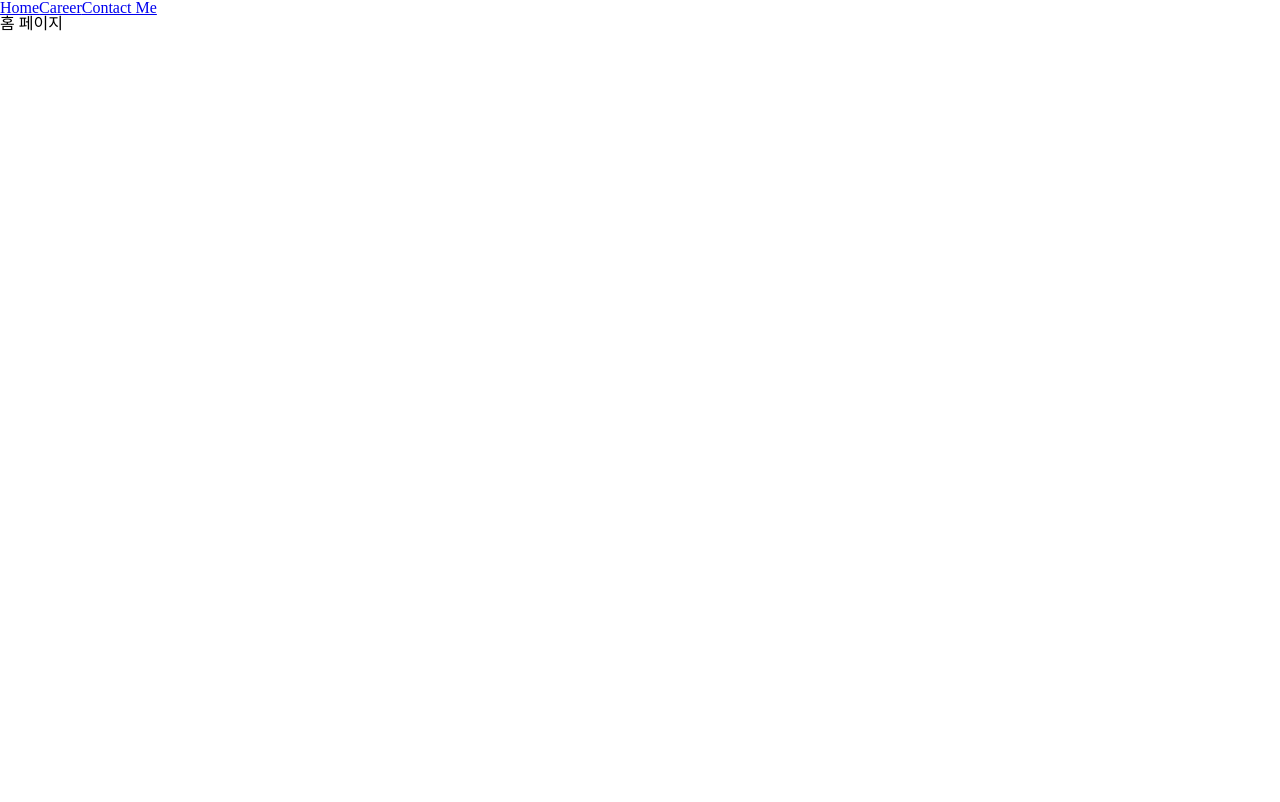
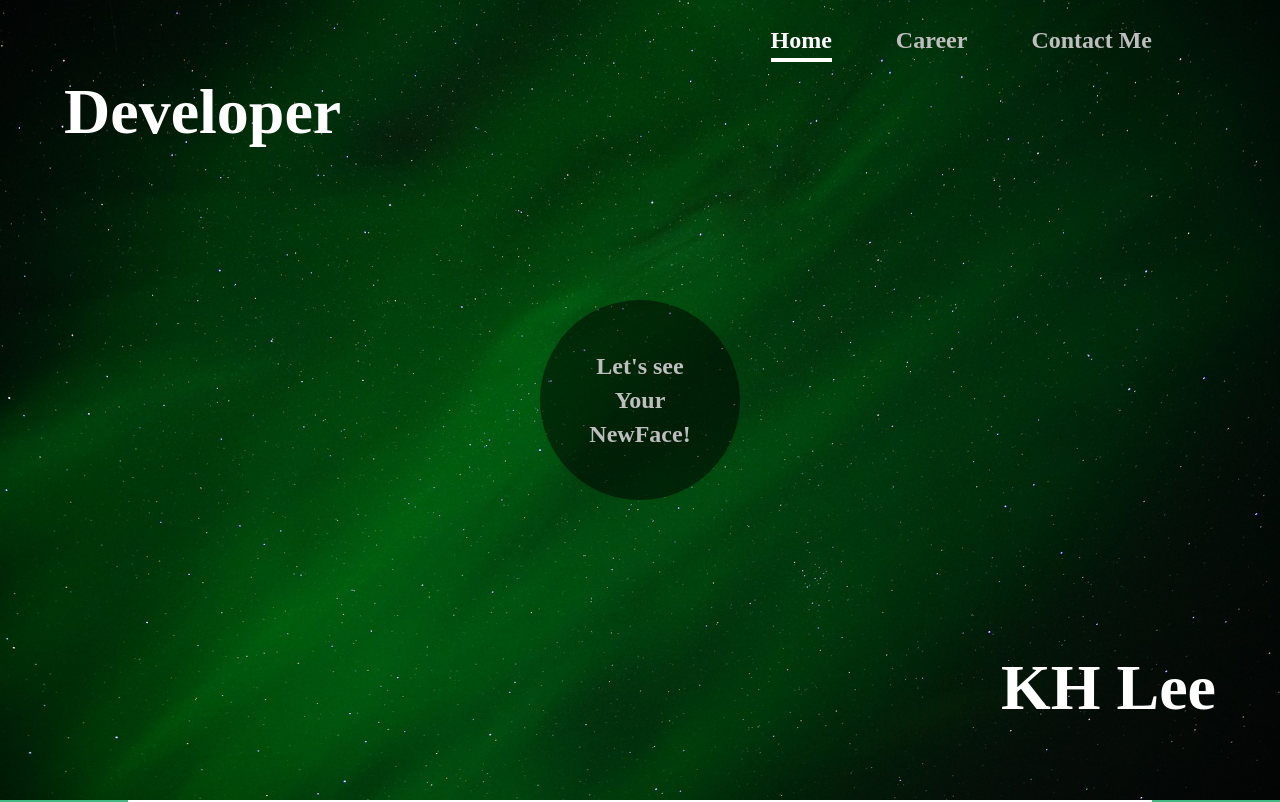
Before and after one commit to horingring/my-portfolio-vue, a Vue app: page / in a window 1280 px wide. Shown: the top 802 px of the page. Built offline with nearby package versions, Linux system fonts and the light colour scheme.

Commit message:
[add] 인트로 컴포넌트 추가 & About 컴포넌트 초기작업

```diff
--- a/src/App.vue
+++ b/src/App.vue
@@ -6,7 +6,7 @@
 </template>
 
 <script>
-import HeaderComponent from './components/HeaderComponent.vue'
+import HeaderComponent from './components/common/HeaderComponent.vue'
 
 export default {
   name: 'App',
--- a/src/assets/css/index.css
+++ b/src/assets/css/index.css
@@ -1,6 +1,149 @@
+/***** 공통 S *****/
 html,
 body,
 #app,
 .root-wrap {
     height: 100%;
 }
+
+.root-wrap {
+    position: relative;
+}
+
+.flex-center {
+    display: flex;
+    justify-content: center;
+    align-items: center;
+}
+
+body::-webkit-scrollbar {
+    width: 8px;
+    background-color: rgb(0, 0, 0, 0.5);
+}
+body::-webkit-scrollbar-thumb {
+    width: 8px;
+    background-color: rgb(0, 0, 0, 0.6);
+    border-top-left-radius: 10px;
+    border-top-right-radius: 10px;
+    border-bottom-left-radius: 10px;
+    border-bottom-right-radius: 10px;
+}
+/***** 공통 E *****/
+
+/***** 헤더 S *****/
+.root-wrap header.main-header {
+    position: absolute;
+    box-sizing: border-box;
+    left: 0;
+    top: 0;
+    width: 100%;
+    height: 10vh;
+    display: flex;
+    justify-content: right;
+    align-items: center;
+    gap: 5vw;
+    padding-right: 10vw;
+    z-index: 50;
+}
+.root-wrap header.main-header.green {
+    background-color: #42b883;
+}
+.root-wrap header.main-header.navy {
+    background-color: #35495e;
+}
+.root-wrap header.main-header a {
+    font-size: 24px;
+    font-weight: bold;
+    color: #BEBEBE;
+    text-decoration: none;
+}
+.root-wrap header.main-header a:hover,
+.root-wrap header.main-header a.router-link-exact-active {
+    position: relative;
+    color: white;
+}
+.root-wrap header.main-header a:hover::after,
+.root-wrap header.main-header a.router-link-exact-active::after {
+    position: absolute;
+    bottom: -10px;
+    content: '';
+    display: block;
+    width: 100%;
+    height: 4px;
+    background-color: white;
+}
+/***** 헤더 E *****/
+
+/***** Home 페이지 S *****/
+.home-page_wrap,
+.home-page_wrap main {
+    height: 100%;
+}
+
+/* Home 페이지 _ IntroComponent S */
+.intro_wrap {
+    position: relative;
+    height: 100%;
+    background-image: url("../img/northern-lights-3242090_1920.jpg");
+    background-position: center;
+    background-size: 100% auto;
+}
+.intro_wrap.background-std_ver {
+    background-size: auto 100%;
+}
+.intro_wrap .btn {
+    flex-direction: column;
+    gap: 10px;
+    color: #BEBEBE;
+    width: 200px;
+    height: 200px;
+    border-radius: 50%;
+    background-color: rgb(0, 0, 0, 0.5);
+    font-size: 24px;
+    font-weight: bold;
+    cursor: pointer;
+}
+.intro_wrap .btn:hover {
+    color: white;
+}
+.intro_wrap > span {
+    position: absolute;
+    color: white;
+    font-weight: bold;
+    font-size: 64px;
+}
+.intro_wrap > span:nth-child(2) {
+    transition: all 1s;
+    top: 10vh;
+    left: -5vw;
+    opacity: 0;
+}
+.intro_wrap > span:nth-child(2).on {
+    left: 5vw;
+    opacity: 1;
+}
+.intro_wrap > span:nth-child(3) {
+    transition: all 1s;
+    transition-delay: 1s;
+    bottom: 10vh;
+    right: 0vw;
+    opacity: 0;
+}
+.intro_wrap > span:nth-child(3).on {
+    right: 5vw;
+    opacity: 1;
+}
+/* Home 페이지 _ IntroComponent E */
+
+/* Home 페이지 _ AboutComponent S */
+.about_wrap {
+    height: 100%;
+    background-color: #42b883;
+}
+.about_wrap .about_container {
+    width: 80vw;
+    height: 100%;
+    background-color: white;
+}
+/* Home 페이지 _ AboutComponent E */
+/***** Home 페이지 E *****/
--- a/src/components/HeaderComponent.vue
+++ b/src/components/common/HeaderComponent.vue
@@ -1,5 +1,5 @@
 <template>
-  <header>
+  <header class="main-header" :class="{'green': routePath === '/career', 'navy': routePath === '/contact'}">
     <router-link to="/">Home</router-link>
     <router-link to="/career">Career</router-link>
     <router-link to="/contact">Contact Me</router-link>
@@ -8,7 +8,11 @@
 
 <script>
 export default {
-
+  computed: {
+    routePath() {
+      return this.$route.path;
+    }
+  }
 }
 </script>
 
--- /dev/null
+++ b/src/components/homePage/AboutComponent.vue
@@ -0,0 +1,15 @@
+<template>
+  <div class="about_wrap flex-center">
+    <div class="about_container"></div>
+  </div>
+</template>
+
+<script>
+export default {
+
+}
+</script>
+
+<style>
+
+</style>
--- /dev/null
+++ b/src/components/homePage/IntroComponent.vue
@@ -0,0 +1,47 @@
+<template>
+  <div class="intro_wrap flex-center" :class="{'background-std_ver': backgroundRate}">
+    <div class="btn flex-center">
+        <span>Let's see</span>
+        <span>Your</span>
+        <span>NewFace!</span>
+    </div>
+    <span ref="intro1">Developer</span>
+    <span ref="intro2">KH Lee</span>
+  </div>
+</template>
+
+<script>
+export default {
+    data() {
+        return {
+            backgroundRate: null
+        }
+    },
+    computed: {
+        routePath() {
+            return this.$route.path;
+        }
+    },
+    mounted() {
+        this.calcBackgroundRate();
+        window.addEventListener('resize', this.calcBackgroundRate);
+        setTimeout(() => {
+            this.$refs.intro1.classList.add("on");
+            this.$refs.intro2.classList.add("on");
+        }, 200);
+    },
+    beforeUnmount() {
+        window.removeEventListener('resize', this.calcBackgroundRate);
+    },
+    methods: {
+        calcBackgroundRate() {
+            const rate = window.innerWidth / window.innerHeight < 1920/1280;
+            this.backgroundRate = rate;
+        }
+    }
+}
+</script>
+
+<style>
+
+</style>
--- a/src/pages/HomePage.vue
+++ b/src/pages/HomePage.vue
@@ -1,10 +1,21 @@
 <template>
-  <div class="home-page_wrap">홈 페이지</div>
+  <div class="home-page_wrap">
+    <main>
+        <IntroComponent />
+        <AboutComponent />
+    </main>
+  </div>
 </template>
 
 <script>
+import IntroComponent from '@/components/homePage/IntroComponent.vue';
+import AboutComponent from '@/components/homePage/AboutComponent.vue';
+
 export default {
-
+    components: {
+        IntroComponent,
+        AboutComponent
+    }
 }
 </script>
 
```
Also changed, not shown: src/assets/img/logo.png (deleted), src/assets/img/northern-lights-3242090_1920.jpg (added).
